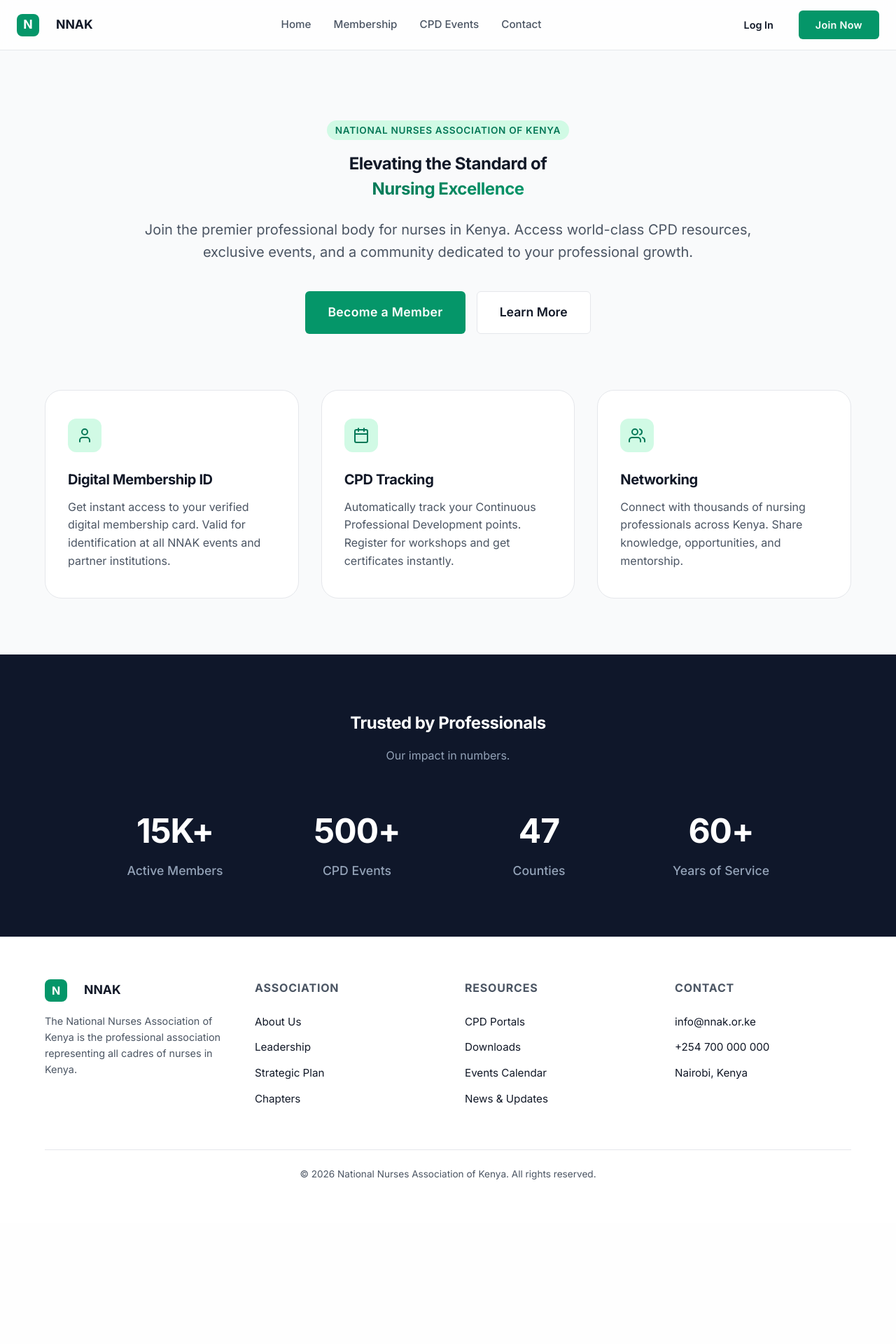
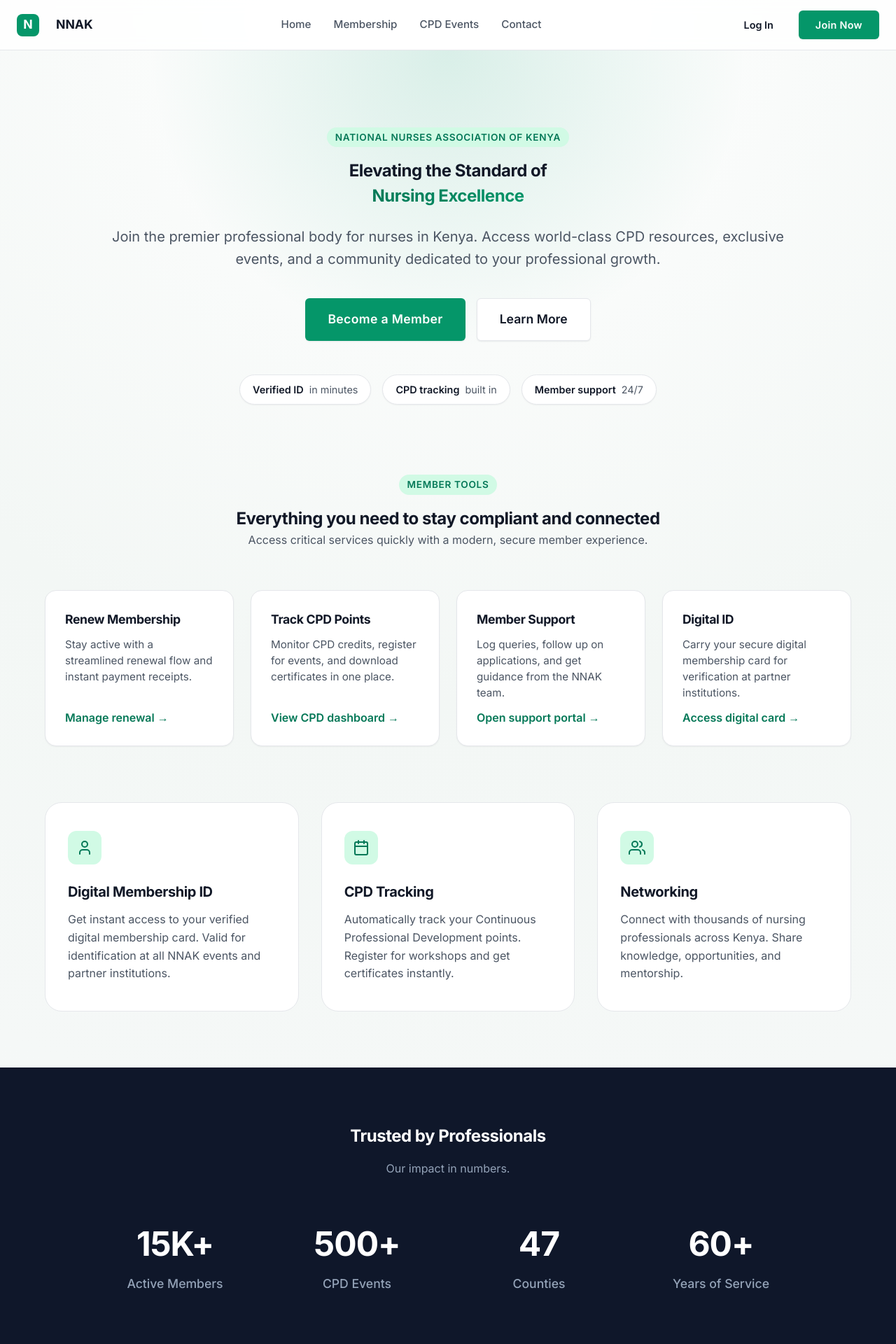
Before and after one commit to Alee24/nnak, a PHP site: page / in a window 1280 px wide. Shown: the top 1920 px of the page at 70% size. Before the commit the page ends 1685 px from the top, so only its background shows below. Run offline with PHP 8.4, Linux system fonts and the light colour scheme.

Commit message:
Improve landing page professionalism

```diff
--- a/frontend/public/css/styles.css
+++ b/frontend/public/css/styles.css
@@ -5,9 +5,11 @@
     --primary: #059669; /* Emerald 600 - More professional green */
     --primary-dark: #047857;
     --primary-light: #d1fae5;
+    --primary-strong: #065f46;
 
     --primary-premium: #064e3b; /* Deep Forest Green for Landing */
     --accent-premium: #0f172a; /* Slate 900 for dark sections */
+    --accent-soft: #e2e8f0;
 
     --bg-body: #f9fafb;
     --bg-card: #ffffff;
@@ -40,6 +42,7 @@
     --shadow-md: 0 4px 6px -1px rgba(0, 0, 0, 0.1), 0 2px 4px -1px rgba(0, 0, 0, 0.06);
     --shadow-lg: 0 10px 15px -3px rgba(0, 0, 0, 0.1), 0 4px 6px -2px rgba(0, 0, 0, 0.05);
     --shadow-xl: 0 20px 25px -5px rgba(0, 0, 0, 0.1), 0 10px 10px -5px rgba(0, 0, 0, 0.04);
+    --shadow-glow: 0 12px 30px rgba(5, 150, 105, 0.25);
 }
 
 * {
@@ -54,6 +57,10 @@ body {
     color: var(--text-main);
     line-height: 1.5;
     -webkit-font-smoothing: antialiased;
+}
+
+.landing-page {
+    background: radial-gradient(circle at top, #ffffff 0%, #f3f7f5 35%, #f9fafb 100%);
 }
 
 /* --- Typography --- */
@@ -235,15 +242,17 @@ a {
     cursor: pointer;
     border: none;
     transition: 0.2s;
+    box-shadow: 0 1px 2px rgba(15, 23, 42, 0.08);
 }
 
 .btn-primary {
-    background: var(--primary);
+    background: linear-gradient(135deg, var(--primary), var(--primary-strong));
     color: white;
 }
 
 .btn-primary:hover {
-    background: var(--primary-dark);
+    box-shadow: var(--shadow-glow);
+    transform: translateY(-1px);
 }
 
 .btn-outline {
@@ -1202,12 +1222,20 @@ button {
 }
 
 .hero-section {
-    padding: 100px 5% 0px;
+    padding: 110px 5% 40px;
     text-align: center;
-    max-width: 1000px;
+    max-width: 1100px;
     margin: 0 auto;
     position: relative;
     overflow: hidden;
+}
+
+.hero-section::after {
+    content: "";
+    position: absolute;
+    inset: 0;
+    background: radial-gradient(circle at top, rgba(5, 150, 105, 0.15), transparent 55%);
+    z-index: -1;
 }
 
 .hero-subtitle {
@@ -1217,6 +1245,85 @@ button {
     margin-bottom: 40px;
     font-weight: 400;
     line-height: 1.6;
+}
+
+.hero-metrics {
+    margin-top: 48px;
+    display: flex;
+    flex-wrap: wrap;
+    justify-content: center;
+    gap: 16px;
+}
+
+.metric-pill {
+    padding: 10px 18px;
+    border-radius: 999px;
+    background: white;
+    border: 1px solid var(--border-color);
+    font-size: 0.9rem;
+    color: var(--text-muted);
+    display: inline-flex;
+    align-items: center;
+    gap: 8px;
+    box-shadow: var(--shadow-sm);
+}
+
+.metric-pill strong {
+    color: var(--text-main);
+    font-weight: 600;
+}
+
+.quick-actions {
+    padding: 60px 5% 0;
+    max-width: 1280px;
+    margin: 0 auto;
+}
+
+.action-grid {
+    display: grid;
+    grid-template-columns: repeat(auto-fit, minmax(240px, 1fr));
+    gap: 24px;
+}
+
+.action-card {
+    background: var(--bg-card);
+    border-radius: var(--radius-lg);
+    border: 1px solid var(--border-color);
+    padding: 28px;
+    display: flex;
+    flex-direction: column;
+    gap: 12px;
+    box-shadow: var(--shadow-sm);
+    transition: all 0.3s ease;
+}
+
+.action-card:hover {
+    border-color: var(--primary-light);
+    box-shadow: var(--shadow-lg);
+    transform: translateY(-2px);
+}
+
+.action-card h4 {
+    font-size: 1.1rem;
+}
+
+.action-card p {
+    color: var(--text-muted);
+    font-size: 0.95rem;
+    line-height: 1.5;
+}
+
+.action-link {
+    margin-top: auto;
+    font-weight: 600;
+    color: var(--primary-dark);
+    display: inline-flex;
+    align-items: center;
+    gap: 8px;
+}
+
+.action-link:hover {
+    color: var(--primary);
 }
 
 .feature-grid {
--- a/frontend/public/index.html
+++ b/frontend/public/index.html
@@ -53,6 +53,41 @@
             <a href="#features" class="btn btn-outline" style="padding: 16px 32px; font-size: 1.1rem;">
                 Learn More
             </a>
+        </div>
+        <div class="hero-metrics">
+            <div class="metric-pill"><strong>Verified ID</strong> in minutes</div>
+            <div class="metric-pill"><strong>CPD tracking</strong> built in</div>
+            <div class="metric-pill"><strong>Member support</strong> 24/7</div>
+        </div>
+    </section>
+
+    <section class="quick-actions">
+        <div class="section-title">
+            <div class="section-tag">Member tools</div>
+            <h2>Everything you need to stay compliant and connected</h2>
+            <p class="text-muted">Access critical services quickly with a modern, secure member experience.</p>
+        </div>
+        <div class="action-grid">
+            <div class="action-card">
+                <h4>Renew Membership</h4>
+                <p>Stay active with a streamlined renewal flow and instant payment receipts.</p>
+                <a href="pages/payment.html" class="action-link">Manage renewal →</a>
+            </div>
+            <div class="action-card">
+                <h4>Track CPD Points</h4>
+                <p>Monitor CPD credits, register for events, and download certificates in one place.</p>
+                <a href="pages/events.html" class="action-link">View CPD dashboard →</a>
+            </div>
+            <div class="action-card">
+                <h4>Member Support</h4>
+                <p>Log queries, follow up on applications, and get guidance from the NNAK team.</p>
+                <a href="pages/applications.html" class="action-link">Open support portal →</a>
+            </div>
+            <div class="action-card">
+                <h4>Digital ID</h4>
+                <p>Carry your secure digital membership card for verification at partner institutions.</p>
+                <a href="pages/card.html" class="action-link">Access digital card →</a>
+            </div>
         </div>
     </section>
 
@@ -137,6 +172,24 @@
         </div>
     </section>
 
+    <section class="cta-section">
+        <div class="cta-card">
+            <h2>Ready to experience premium member services?</h2>
+            <p>
+                Join a national network of nurses with access to verified credentials, structured CPD pathways,
+                and a modern member portal built for speed and clarity.
+            </p>
+            <div class="cta-actions">
+                <a href="pages/register.html" class="btn btn-primary" style="padding: 14px 28px;">
+                    Start Membership
+                </a>
+                <a href="pages/login.html" class="btn btn-outline" style="padding: 14px 28px;">
+                    Member Login
+                </a>
+            </div>
+        </div>
+    </section>
+
     <!-- Footer -->
     <footer class="footer">
         <div class="footer-content">
```
Also changed, not shown: other parts of frontend/public/css/styles.css (+41 -0 lines).
